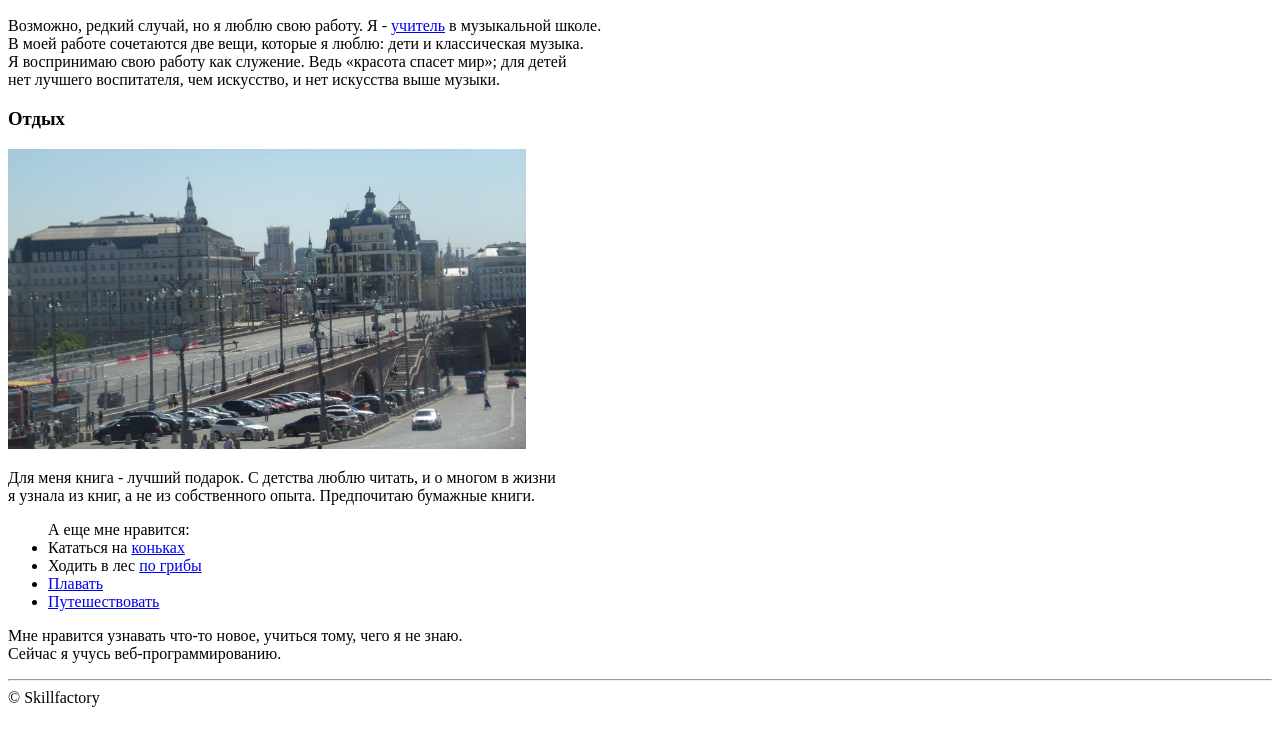
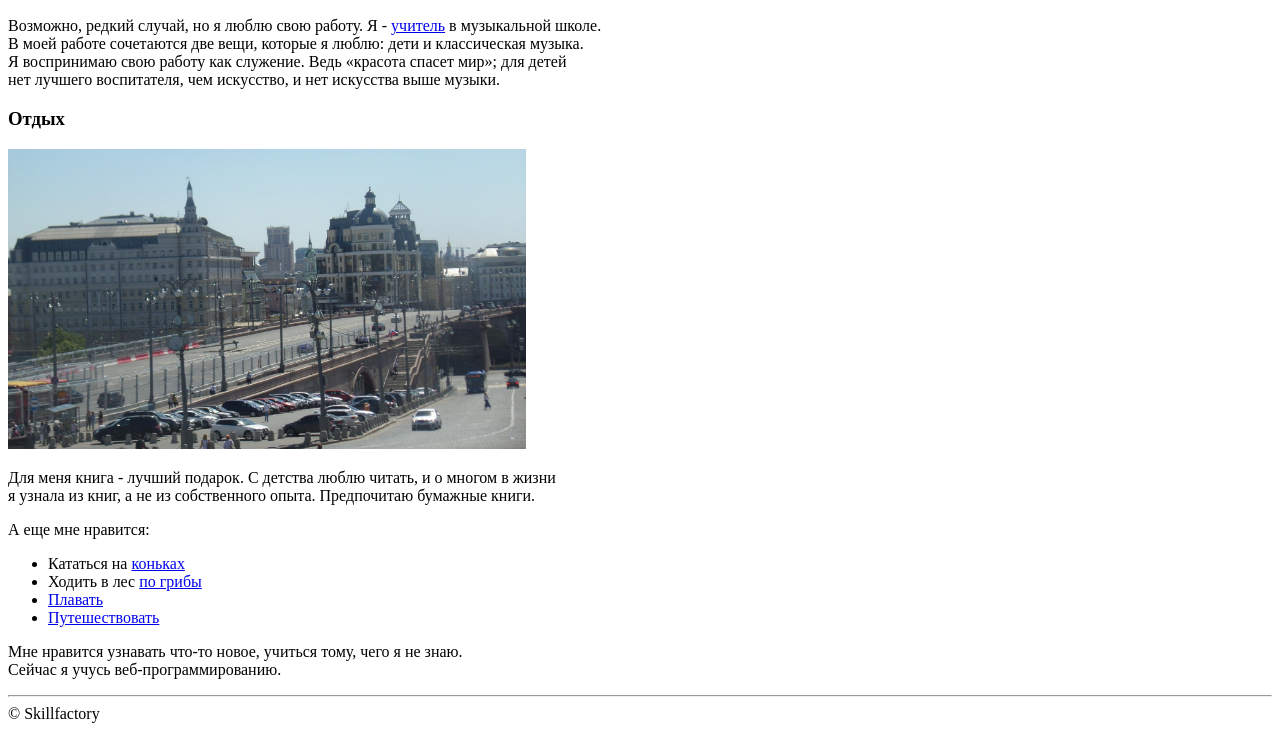
Before and after one commit to nsofina/task_4.9, a plain HTML site: page pages/about.html in a window 1280 px wide. Shown: the part 569-1300 px from the top of the page. Drawn offline with Linux system fonts and the light colour scheme.

Commit message:
fix3 w3c

```diff
--- a/pages/about.html
+++ b/pages/about.html
@@ -35,7 +35,8 @@
                 <img src="../images/gorod.jpg" height="300" alt="Москва">
                 <p>Для меня книга - лучший подарок. С детства люблю читать, и о многом в жизни<br>
                  я узнала из книг, а не из собственного опыта. Предпочитаю бумажные книги.</p>
-                 <ul>А еще мне нравится:
+                 <p>А еще мне нравится:</p>
+                 <ul>
                      <li>Кататься на <a href="../images/katok.jpg">коньках</a></li>
                      <li>Ходить в лес <a href="../images/grib2.jpg">по грибы</a></li>
                      <li><a href="../images/more.jpg">Плавать</a></li>
```
Also changed, not shown: index.html (+1 -1 lines).
